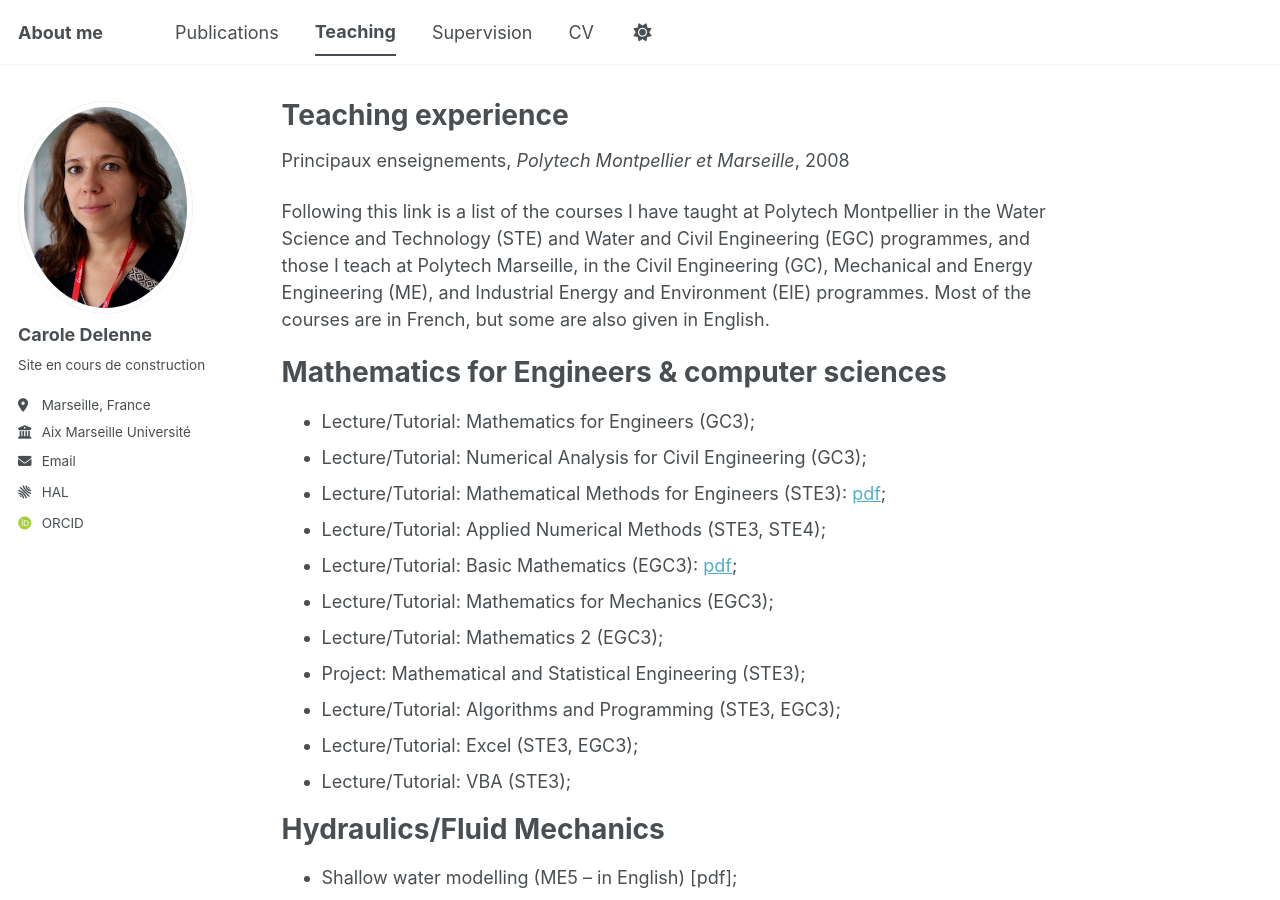
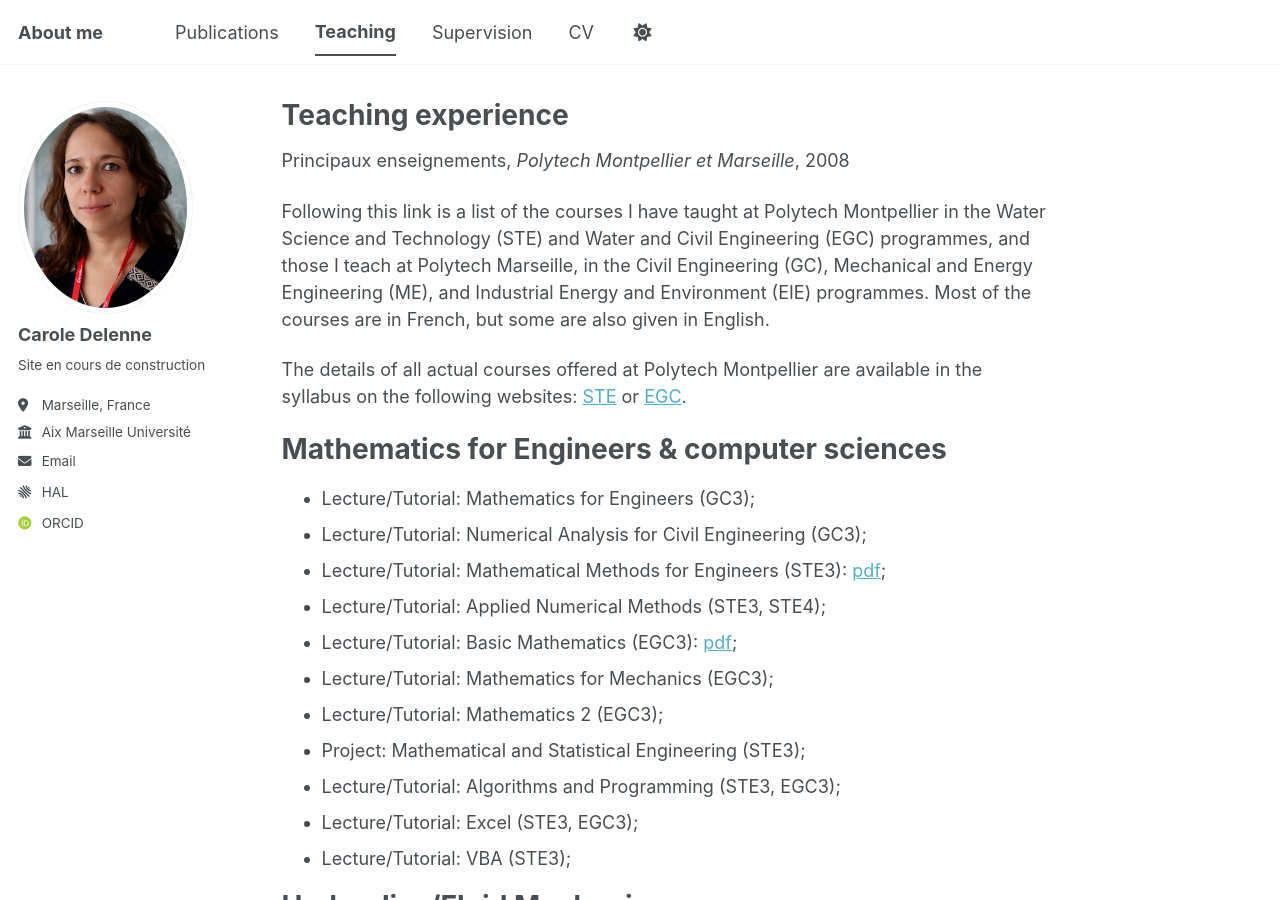
Before and after one commit to caroledelenne/caroledelenne.github.io, a Jekyll site: the page built from _teaching/Courses.md, in a window 1280 px wide and 900 px high. Built offline with Jekyll 4.4.1, drawn with Linux system fonts in a browser that asks for light colours; some web fonts are replaced; a script bundle is joined from its source files by our own code; library files that are not in the unit come from our copies.

Commit message:
teaching link

```diff
--- a/_teaching/Courses.md
+++ b/_teaching/Courses.md
@@ -11,6 +11,10 @@ location: "Marseille, France"
 
 Following this link is a list of the courses I have taught at Polytech Montpellier in the Water Science and Technology (STE) and Water and Civil Engineering (EGC) programmes, and those I teach at Polytech Marseille, in the Civil Engineering (GC), Mechanical and Energy Engineering (ME), and Industrial Energy and Environment (EIE) programmes.
 Most of the courses are in French, but some are also given in English.
+
+The details of all actual courses offered at Polytech Montpellier are available in the syllabus on the following websites:
+[STE](https://syllabus.polytech.umontpellier.fr/STE) or [EGC](https://syllabus.polytech.umontpellier.fr/EGC).
+
 
 
 Mathematics for Engineers & computer sciences
```
